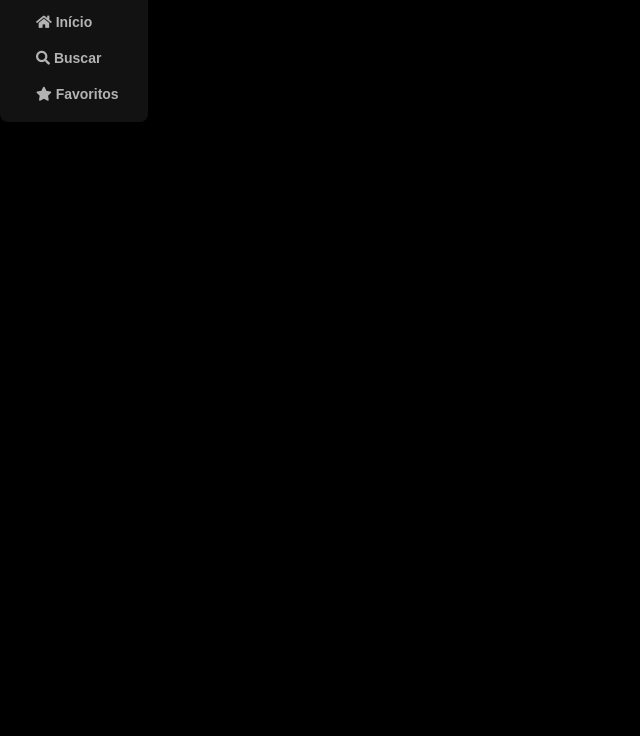
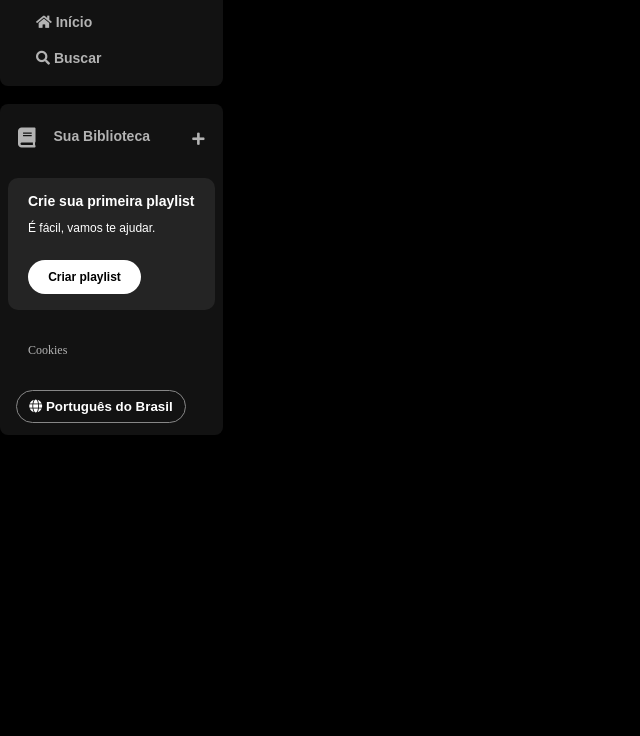
Before and after one commit to EledilsonB/clone-Spotify, a plain HTML site: page index.html in a window 1280 px wide. Shown: the part 64-800 px from the top of the page, without its empty margins (0-640 px from the left). Drawn offline with Linux system fonts and the light colour scheme.

Commit message:
Criando seção de Playlist

```diff
--- a/index.html
+++ b/index.html
@@ -24,7 +24,7 @@
             />
           </a>
         </div>
-        <div>
+
           <ul>
             <li>
               <a href="">
@@ -38,17 +38,54 @@
                 <span>Buscar</span>
               </a>
             </li>
-            <li>
+            <!-- <li>
               <a href="">
                 <span class="fa fa-star"></span>
                 <span>Favoritos</span>
               </a>
-            </li>
+            </li> -->
           </ul>
+        </nav>
+
+        <div class="library">
+
+          <div class="library__content">
+            <header>
+              <button class="library__button">
+                <span class="fa fas fa-book"></span>
+                <span>Sua Biblioteca</span>
+              </button>
+            </header>
+            <span class="fa fa-plus"></span>
+      </div>
+
+      <section class="section-playlist">
+
+        <div class="section-playlist__content">
+
+          <span class="text title">Crie sua primeira playlist</span>
+           <span class="text subtitle">É fácil, vamos te ajudar.</span>
+           <button class="section-playlist__button">
+            <span>Criar playlist</span>
+          </button>
+
         </div>
 
-        </div>
-      </nav>
+      </section>
+
+      <div class="cookies">
+        <a href="">Cookies</a>
+      </div>
+
+      <div class="languages">
+        <button class="languages-button">
+          <span class="fa fa-globe"></span>
+          <span>Português do Brasil</span>
+        </button>
+      </div>
+
     </div>
+  </div>
+</div>
   </body>
 </html>
--- a/style.css
+++ b/style.css
@@ -3,9 +3,16 @@
 }
 
 .sidebar {
+  position: absolute;
+
+  display: flex;
+  flex-direction: column;
+  vertical-align: baseline;
   position: fixed;
+  gap: 8px;
   top: 0;
   left: 0;
+  height: 100%;
 }
 
 .sidebar-navigation {
@@ -39,7 +46,7 @@
   text-decoration: none;
   font-weight: 600;
   font-size: 14px;
-  font-family: "DM Sans", sans-serif;
+  font-family: "DM Sans", Sans-serif;
   transition: 3ms;
 }
 
@@ -47,3 +54,133 @@
   color: #ffff;
   transition: 0.5s;
 }
+
+.library {
+  background-color: #121212;
+  border-radius: 8px;
+  display: flex;
+  justify-content: space-between;
+  flex-direction: column;
+  padding: 4px 8px;
+  color: #b3b3b3;
+  font-weight: 600;
+  font-size: 14px;
+  margin-top: 10px;
+}
+
+.library .library__content {
+  display: flex;
+  justify-content: space-between;
+}
+
+.library .library__content .library__button {
+  display: flex;
+  margin-right: 10px;
+  color: #b3b3b3;
+  background-color: transparent;
+  border: 0;
+  font-size: 14px;
+  font-weight: 700;
+  font-family: "DM Sans", Sans-serif;
+  text-align: center;
+  text-decoration: none;
+  text-transform: none;
+  padding: 20px 10px;
+  cursor: pointer;
+}
+
+.library .library__button .fa {
+  font-size: 20px;
+  margin-right: 10px;
+  font-weight: 300;
+  padding-right: 8px;
+}
+
+.library .library__button .fa-book {
+  font-weight: 600;
+}
+
+.library .library__content .fa-plus {
+  margin: 24px 10px;
+  cursor: pointer;
+}
+
+.section-playlist {
+  display: flex;
+  align-items: flex-start;
+  justify-content: space-between;
+  gap: 20px;
+  background-color: #242424;
+  color: #b3b3b3;
+  font-weight: 600;
+  font-size: 14px;
+  margin: 8px 0;
+  padding: 16px 20px;
+  border-radius: 10px;
+}
+
+.section-playlist .section-playlist__content {
+  display: flex;
+  flex-direction: column;
+}
+
+.section-playlist__content .text {
+  padding-bottom: 14px;
+  color: #fff;
+  font-family: "DM Sans", Sans-serif;
+}
+.section-playlist__content .title {
+  font-weight: 700;
+}
+
+.section-playlist__content .subtitle {
+  font-weight: 500;
+  font-size: 12px;
+}
+
+.section-playlist__content .section-playlist__button {
+  display: flex;
+  justify-content: center;
+  color: #000;
+  background: #fff;
+  border-radius: 20px;
+  font-size: 12px;
+  font-weight: 700;
+  font-size: "DM Sans", Sans-serif;
+  text-decoration: none;
+  text-transform: none;
+  padding: 10px;
+  margin-top: 12px;
+  border: 0;
+  width: 113px;
+}
+
+.sidebar .cookies {
+  margin: 25px 20px;
+}
+
+.sidebar .cookies a {
+  color: #b3b3b3;
+  font-weight: 500;
+  font-size: 12px;
+  text-decoration: none;
+}
+.sidebar .cookies a:hover {
+  cursor: pointer;
+  text-decoration: underline;
+  transition: 1.5s;
+  color: #fff;
+}
+
+.languages .languages-button {
+  background-color: transparent;
+  border: 1px solid #878787;
+  color: #fff;
+  cursor: pointer;
+  font-weight: bold;
+  align-items: center;
+  width: 170px;
+  margin: 8px;
+  padding: 8px;
+  border-radius: 20px;
+}
```
